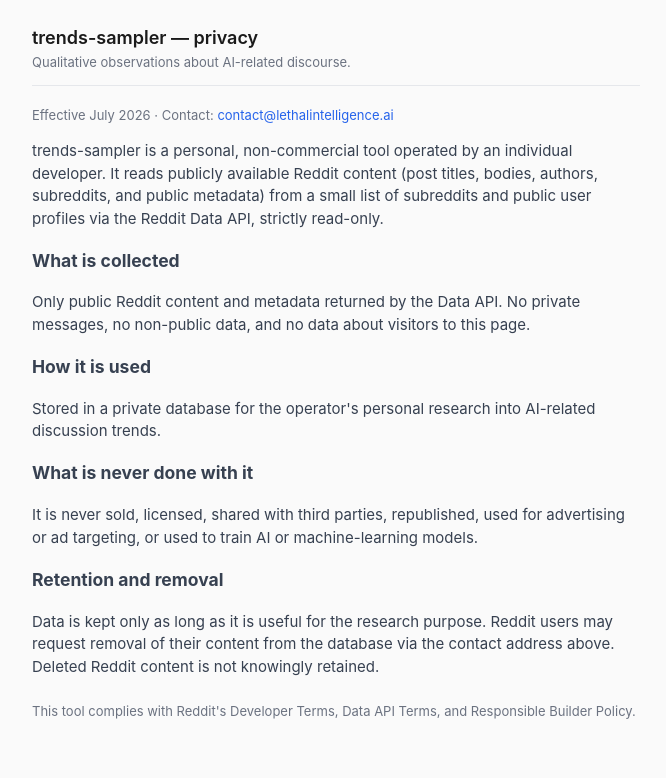
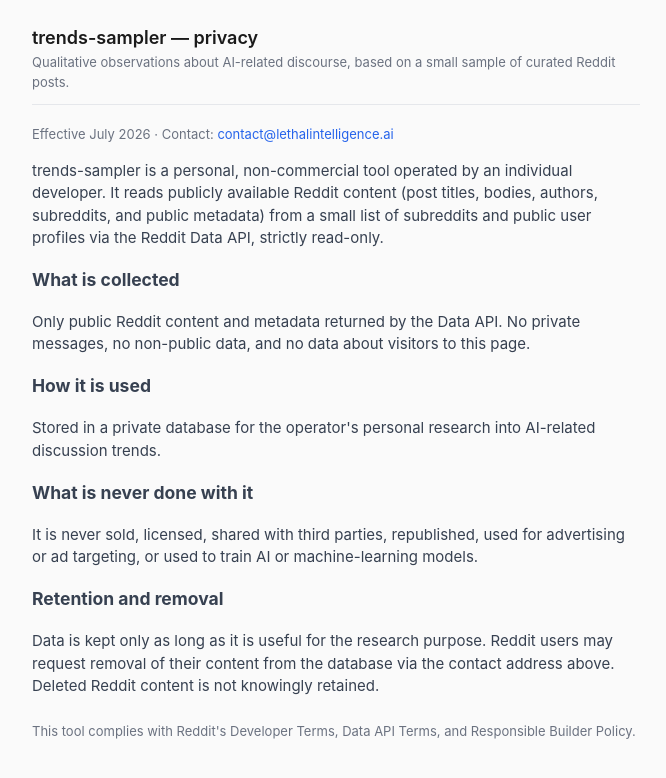
Before and after one commit to feedyourmind/trends-sampler, a Next.js app: page /privacy in a window 1280 px wide. Shown: the top 778 px of the page, without its empty margins (304-970 px from the left). Built offline with nearby package versions, Linux system fonts and the light colour scheme.

Commit message:
expand tagline: note the small curated Reddit sample

```diff
--- a/app/layout.tsx
+++ b/app/layout.tsx
@@ -3,7 +3,7 @@
 
 export const metadata: Metadata = {
   title: 'trends-sampler',
-  description: 'Qualitative observations about AI-related discourse.',
+  description: 'Qualitative observations about AI-related discourse, based on a small sample of curated Reddit posts.',
 };
 
 export default function RootLayout({ children }: { children: React.ReactNode }) {
--- a/app/login/page.tsx
+++ b/app/login/page.tsx
@@ -9,7 +9,7 @@
   return (
     <div className="login">
       <h1>trends-sampler</h1>
-      <p className="sub">Qualitative observations about AI-related discourse.</p>
+      <p className="sub">Qualitative observations about AI-related discourse, based on a small sample of curated Reddit posts.</p>
       <form method="post" action="/api/login">
         <input name="user" placeholder="username" autoComplete="username" autoFocus />
         <input
--- a/app/page.tsx
+++ b/app/page.tsx
@@ -26,7 +26,7 @@
       <header className="site">
         <div>
           <h1>trends-sampler</h1>
-          <p>Qualitative observations about AI-related discourse.</p>
+          <p>Qualitative observations about AI-related discourse, based on a small sample of curated Reddit posts.</p>
         </div>
         <form method="post" action="/api/logout">
           <button className="logout" type="submit">
--- a/app/privacy/page.tsx
+++ b/app/privacy/page.tsx
@@ -8,7 +8,7 @@
       <header className="site">
         <div>
           <h1>trends-sampler — privacy</h1>
-          <p>Qualitative observations about AI-related discourse.</p>
+          <p>Qualitative observations about AI-related discourse, based on a small sample of curated Reddit posts.</p>
         </div>
       </header>
 
--- a/package.json
+++ b/package.json
@@ -2,7 +2,7 @@
   "name": "trends-sampler",
   "version": "0.1.0",
   "private": true,
-  "description": "Qualitative observations about AI-related discourse on Reddit.",
+  "description": "Qualitative observations about AI-related discourse, based on a small sample of curated Reddit posts.",
   "scripts": {
     "dev": "next dev",
     "build": "next build",
```
